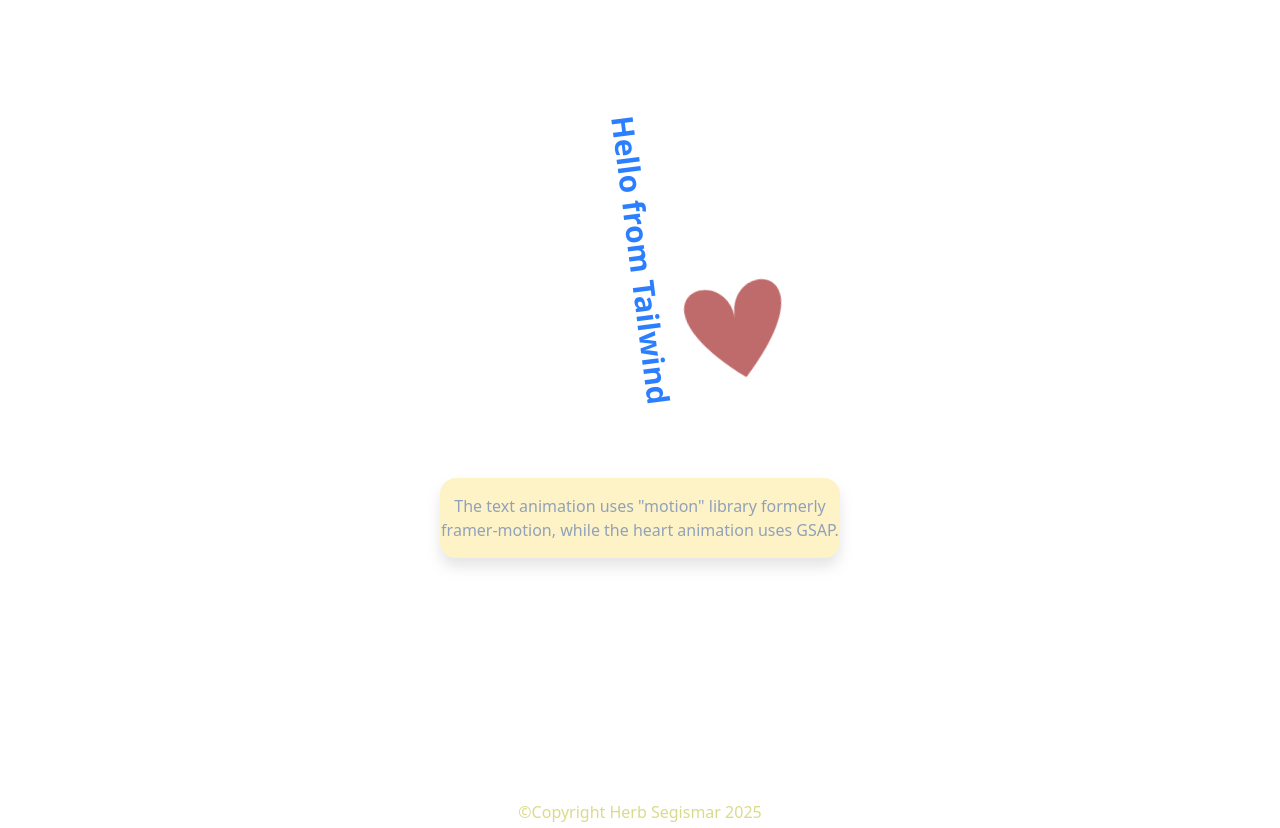
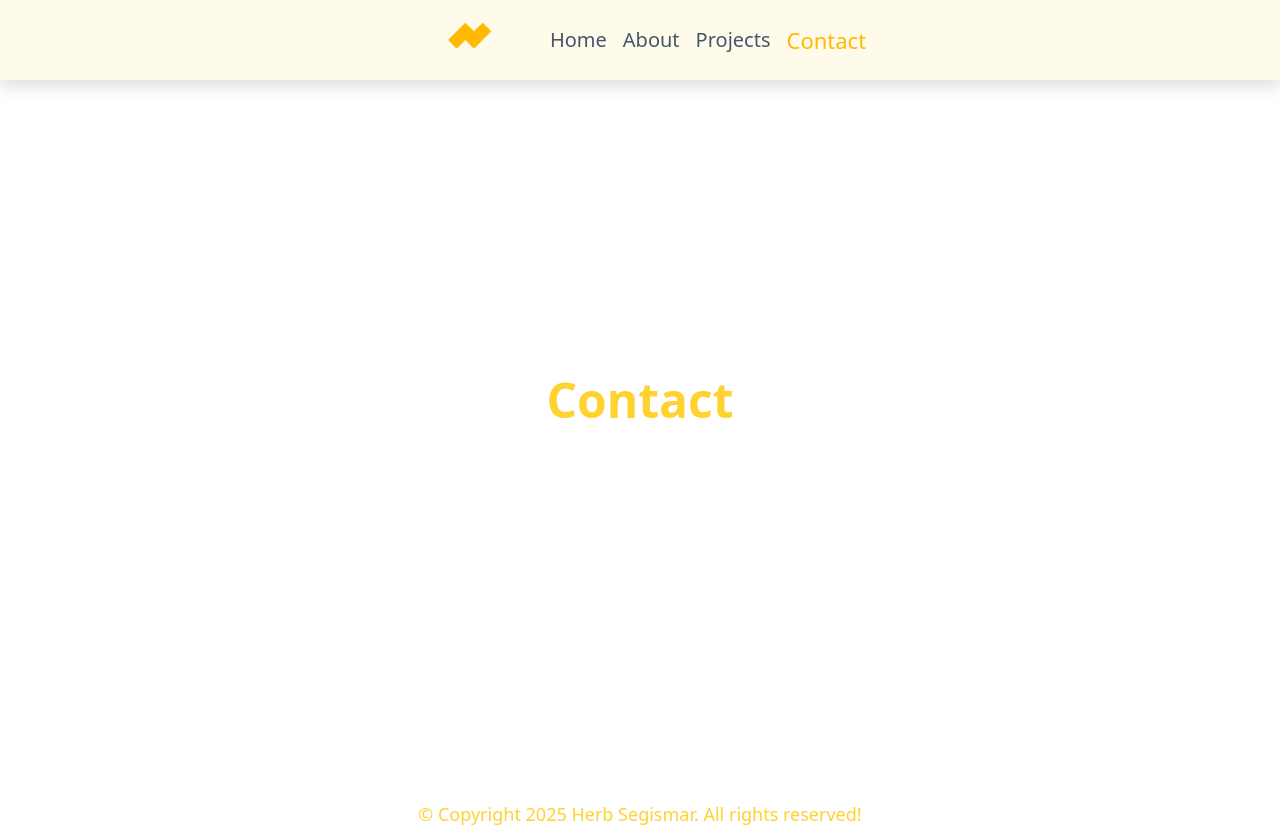
Before and after one commit to HerbertSegismar/greensock-anim, a React (Vite) app: page /contact in a window 1280 px wide. Built offline with nearby package versions, Linux system fonts and the light colour scheme.

Commit message:
navbar added

```diff
--- a/index.html
+++ b/index.html
@@ -10,10 +10,4 @@
     <div id="root"></div>
     <script type="module" src="/src/main.tsx"></script>
   </body>
-  <footer>
-    &copy;Copyright Herb Segismar <span id="year"></span>
-    <script>
-      document.getElementById("year").textContent = new Date().getFullYear();
-    </script>
-  </footer>
 </html>
--- a/src/App.tsx
+++ b/src/App.tsx
@@ -1,58 +1,23 @@
-import Heart from "./components/heart.tsx";
-import { useRef } from "react";
-import gsap from "gsap";
-import { useGSAP } from "@gsap/react";
-import { motion } from "motion/react";
+import { BrowserRouter, Routes, Route } from "react-router-dom";
+import Home from "./components/home";
+import Projects from "./components/projects";
+import Contact from "./components/contact";
+import About from "./components/about";
+import Layout from "./Layout";
 
-function App() {
-  gsap.registerPlugin(useGSAP);
-  const container = useRef(null);
-
-  useGSAP(() => {
-    const tl = gsap.timeline();
-    tl.from("#heart", {
-      x: 100,
-      rotation: 360,
-      duration: 3,
-      ease: "power1.in",
-      yoyo: true,
-      repeat: 2,
-    });
-    tl.to("#heart", {
-      y: 100,
-      rotation: 180,
-      duration: 3,
-      ease: "power1.out",
-      yoyo: true,
-      repeat: -1,
-    });
-  }, [container]);
-
+const App = () => {
   return (
-    <div className="flex flex-col items-center justify-center h-screen">
-      <motion.h1
-        animate={{
-          scale: [1, 2, 2, 1, 1],
-          rotate: [0, 0, 270, 270, 0],
-          transition: {
-            duration: 5,
-            repeat: Infinity,
-            repeatType: "reverse",
-            ease: "easeInOut",
-          },
-        }}
-        className="text-3xl font-bold text-blue-500"
-      >
-        Hello from Tailwind
-      </motion.h1>
-      <div id="heart">
-        <Heart />
-      </div>
-      <div className=" flex items-center justify-center text-slate-400 drop-shadow-xl text-center bg-amber-100 w-[400px] h-20 rounded-2xl -z-10" style={{ marginTop: "100px" }}>
-        <p>The text animation uses "motion" library formerly framer-motion, while the heart animation uses GSAP.</p>
-      </div>
-    </div>
+    <BrowserRouter>
+      <Layout>
+        <Routes>
+          <Route path="/" element={<Home />} />
+          <Route path="/projects" element={<Projects />} />
+          <Route path="/contact" element={<Contact />} />
+          <Route path="/about" element={<About />} />
+        </Routes>
+      </Layout>
+    </BrowserRouter>
   );
-}
+};
 
 export default App;
--- /dev/null
+++ b/src/Layout.tsx
@@ -0,0 +1,22 @@
+import Navbar from "./components/navbar.tsx";
+import Footer from "./components/footer.tsx";
+import type { ReactNode } from "react";
+interface LayoutProps {
+  children: ReactNode;
+}
+
+function Layout({ children }: LayoutProps) {
+  return (
+    <div className="flex flex-col min-h-screen">
+      <Navbar />
+      <main className="flex-1 flex flex-col items-center justify-center">
+        {children}
+      </main>
+      <div className="text-lg flex text-center items-center justify-center text-amber-300">
+        <Footer />
+      </div>
+    </div>
+  );
+}
+
+export default Layout;
--- /dev/null
+++ b/src/components/about.tsx
@@ -0,0 +1,10 @@
+
+const about = () => {
+  return (
+    <div className="flex flex-col items-center justify-center h-screen text-amber-300 text-5xl font-bold">
+      About
+    </div>
+  );
+}
+
+export default about
--- /dev/null
+++ b/src/components/contact.tsx
@@ -0,0 +1,9 @@
+const about = () => {
+  return (
+    <div className="flex flex-col items-center justify-center h-screen text-amber-300 text-5xl font-bold">
+      Contact
+    </div>
+  );
+};
+
+export default about;
--- a/src/components/footer.tsx
+++ b/src/components/footer.tsx
@@ -1,10 +1,9 @@
 
 const footer = () => {
   return (
-    <div className="w-full text-sm flex flex-col items-center justify-center text-slate-200">
-      &copy; Copyright {new Date().getFullYear()} Herb Segismar. All rights
-      reserved!
-    </div>
+    <h1>
+      &copy; Copyright {new Date().getFullYear()} Herb Segismar. All rights reserved!
+    </h1>
   );
 }
 
--- /dev/null
+++ b/src/components/home.tsx
@@ -0,0 +1,66 @@
+import Heart from "./heart.tsx";
+import { useRef } from "react";
+import gsap from "gsap";
+import { useGSAP } from "@gsap/react";
+import { motion } from "motion/react";
+
+function Home() {
+  gsap.registerPlugin(useGSAP);
+  const container = useRef(null);
+
+  useGSAP(() => {
+    const tl = gsap.timeline();
+    tl.from("#heart", {
+      x: 100,
+      rotation: 360,
+      duration: 3,
+      ease: "power1.in",
+      yoyo: true,
+      repeat: 2,
+    });
+    tl.to("#heart", {
+      y: 100,
+      rotation: 180,
+      duration: 3,
+      ease: "power1.out",
+      yoyo: true,
+      repeat: -1,
+    });
+  }, [container]);
+
+  return (
+    <div className="flex flex-col items-center justify-center h-screen">
+      <motion.h1
+        animate={{
+          scale: [1, 2, 2, 1, 1],
+          rotate: [0, 0, 270, 270, 0],
+          transition: {
+            duration: 5,
+            repeat: Infinity,
+            repeatType: "reverse",
+            ease: "easeInOut",
+          },
+        }}
+        className="text-3xl font-bold text-blue-500"
+      >
+        Hello from Tailwind
+      </motion.h1>
+      <div id="heart">
+        <Heart />
+      </div>
+      <div
+        className=" flex items-center justify-center text-slate-400 drop-shadow-xl text-center bg-amber-100 w-[400px] h-20 rounded-2xl -z-10"
+        style={{ marginTop: "100px" }}
+      >
+        <p>
+          The text animation uses "motion" library formerly framer-motion, while
+          the heart animation uses GSAP.
+        </p>
+      </div>
+      <div className="text-lg flex text-center items-center justify-center text-violet-400 absolute bottom-0">
+      </div>
+    </div>
+  );
+}
+
+export default Home;
--- /dev/null
+++ b/src/components/navbar.tsx
@@ -0,0 +1,26 @@
+import NavbarData from "./navbardata";
+import { motion } from "motion/react";
+import { NavLink } from "react-router-dom";
+
+const navbar = () => {
+  return (
+    <nav className="w-full h-20 bg-amber-50 flex items-center justify-center gap-4 fixed top-0 drop-shadow-xl text-xl text-slate-600">
+      <motion.div
+        animate={{
+          scale: [0.5, 0.3, 0.5],
+          transition: { duration: 2, repeat: Infinity },
+        }}
+        className="logo"
+      />
+      {NavbarData.map((link) => (
+        <NavLink
+        className={({ isActive }) => (isActive ? "text-amber-400 text-[22px] transition-all duration-200" : "")}
+        key={link.id} to={link.url}>
+          {link.text}
+        </NavLink>
+      ))}
+    </nav>
+  );
+};
+
+export default navbar;
--- /dev/null
+++ b/src/components/navbardata.ts
@@ -0,0 +1,24 @@
+const links = [
+    {
+        id: 1,
+        url: "/",
+        text: "Home",
+    },
+    {
+        id: 2,
+        url: "/about",
+        text: "About",
+    },
+    {
+        id: 3,
+        url: "/projects",
+        text: "Projects",
+    },
+    {
+        id: 4,
+        url: "/contact",
+        text: "Contact",
+    },
+];
+
+export default links
--- /dev/null
+++ b/src/components/projects.tsx
@@ -0,0 +1,8 @@
+
+const projects = () => {
+  return (
+    <div className="flex flex-col items-center justify-center h-screen text-amber-300 text-5xl font-bold">Projects</div>
+  )
+}
+
+export default projects
--- a/src/index.css
+++ b/src/index.css
@@ -19,3 +19,10 @@
   height: 100px;
   clip-path: path("M50 100 C-60 0 50 -20 50 40 C50 -20 160 0 50 100")
 }
+
+.logo {
+  background-color: oklch(82.8% 0.189 84.429);
+  width: 120px;
+  height: 120px;
+  clip-path: path("M0 60 40 20 60 40 80 20 100 40 60 80 40 60 20 80Z");
+}
```
